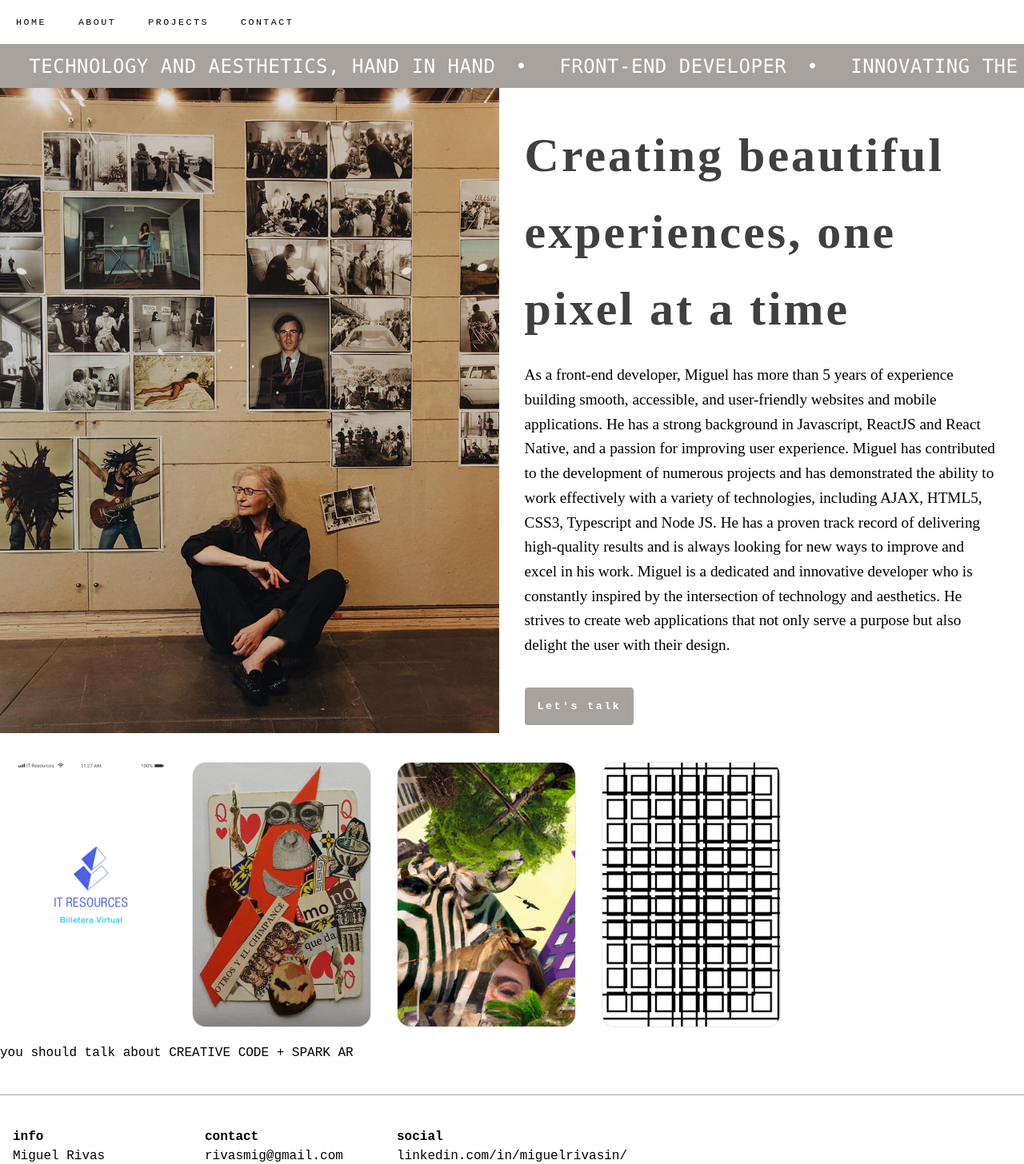
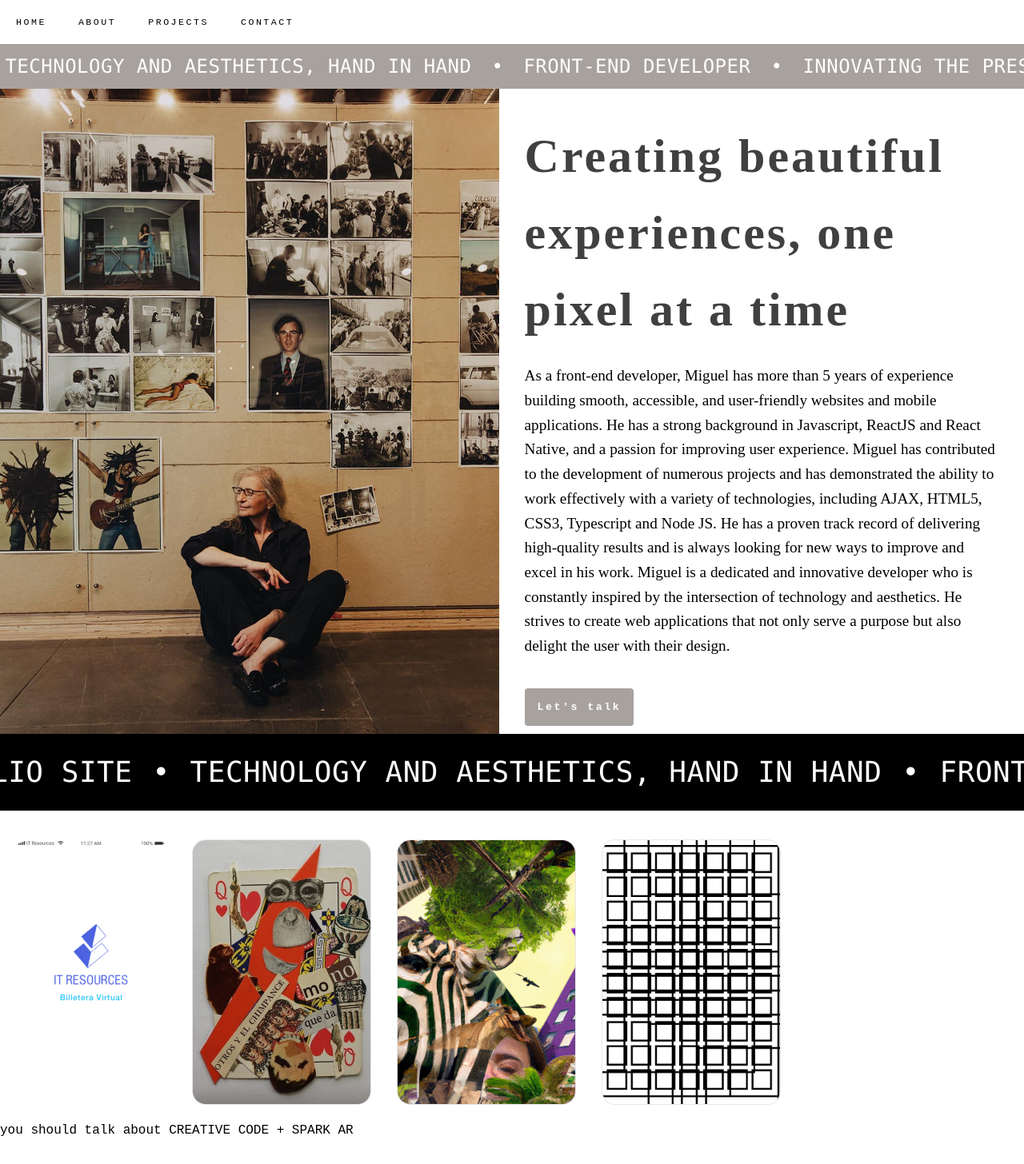
Before and after one commit to miuel/porfolio, a React (Create React App) app in the folder my-portfolio/: page / in a window 1280 px wide. Shown: the top 1456 px of the page at 80% size. Built offline with nearby package versions, Linux system fonts and the light colour scheme.

Commit message:
made Marquee component as custom marquee file

```diff
--- a/my-portfolio/src/api/data-mock.json
+++ b/my-portfolio/src/api/data-mock.json
@@ -75,6 +75,7 @@
     ]
   },
   "projects": {
+    "title": "Projects",
     "header": "The process of creating a project involves identifying the goal and scope, gathering resources and assembling a team, developing a plan, and regularly assessing progress. Once the project is completed, it is important to reflect on the process and evaluate its success. This includes reviewing what worked well, what could have been done differently, and what can be learned from the experience."
   },
   "contact": {
--- /dev/null
+++ b/my-portfolio/src/components/Marquee.js
@@ -0,0 +1,35 @@
+// Marquee component
+// This component is used to display a custom marquee
+
+import React from "react";
+
+const Marquee = ({ data, bgColor, repeatTimes = 3, height, fontSize }) => {
+  const arrRepeatTimes = Array.from({ length: repeatTimes });
+
+  return (
+    <div className={`${bgColor} text-white py-2 ${height} marquee--is-animating overflow-x-hidden`}>
+      <div className="marquee__inner">
+        {arrRepeatTimes &&
+          arrRepeatTimes.map(
+            (item, index) =>
+              index <= repeatTimes && (
+                <div className="marquee__groups">
+                  <div className={` marquee__group font-mono letter-spacing-sm ${fontSize} `}>
+                    {data.map((marquee) => {
+                      return (
+                        <>
+                          <span className="uppercase">{marquee.text}</span>
+                          <span className="marquee__bullet">•</span>
+                        </>
+                      );
+                    })}
+                  </div>
+                </div>
+              )
+          )}
+      </div>
+    </div>
+  );
+};
+
+export default Marquee;
--- a/my-portfolio/src/pages/Home.js
+++ b/my-portfolio/src/pages/Home.js
@@ -2,6 +2,7 @@
 import { Link } from "react-router-dom";
 import Card from "../components/Card";
 import data from "../api/data-mock.json";
+import Marquee from "../components/Marquee";
 
 const HomePage = () => {
   if (window) {
@@ -9,40 +10,13 @@ const HomePage = () => {
   }
   return (
     <>
-      <div className=" bg-stone-400 text-white py-2 ticker-h ticker--is-animating overflow-x-hidden ">
-        <div className="ticker__inner">
-          <div className="ticker__groups">
-            <div className="ticker__group font-mono letter-spacing-sm text-2xl ">
-              {data.home.marqueeText.map((marquee) => (
-                <>
-                  <span className="uppercase"> {marquee.text}</span>
-                  <span className="ticker__bullet">•</span>
-                </>
-              ))}
-            </div>
-          </div>
-          <div className="ticker__groups">
-            <div className="ticker__group font-mono letter-spacing-sm text-2xl ">
-              {data.home.marqueeText.map((marquee) => (
-                <>
-                  <span className="uppercase"> {marquee.text}</span>
-                  <span className="ticker__bullet">•</span>
-                </>
-              ))}
-            </div>
-          </div>
-          <div className="ticker__groups">
-            <div className="ticker__group font-mono letter-spacing-sm text-2xl ">
-              {data.home.marqueeText.map((marquee) => (
-                <>
-                  <span className="uppercase"> {marquee.text}</span>
-                  <span className="ticker__bullet">•</span>
-                </>
-              ))}
-            </div>
-          </div>
-        </div>
-      </div>
+      <Marquee
+        data={data.home.marqueeText}
+        repeatTimes={3}
+        bgColor="bg-stone-400"
+        height={"h-14"}
+        fontSize={"text-2xl"}
+      />
 
       <section className="relative flex gap-8 m-0 home-section-h">
         <div className="w-1/2">
@@ -57,7 +31,9 @@ const HomePage = () => {
           <h1 className="text-6xl line-height-1-6 font-bold font-bodoni py-5">
             {data.home.slogan}
           </h1>
-          <p className="break-words paragraph-style mb-12">{data.home.homeText}</p>
+          <p className="break-words paragraph-style mb-12">
+            {data.home.homeText}
+          </p>
 
           <Link
             className="bg-stone-400 text-white font-bold p-4 rounded hover:bg-white hover:text-stone-400 hover:border hover:border-stone-400"
@@ -68,6 +44,14 @@ const HomePage = () => {
         </div>
       </section>
 
+      <Marquee
+        data={data.home.marqueeText}
+        repeatTimes={1}
+        bgColor="bg-black"
+        height={"h-24"}
+        fontSize={"text-4xl"}
+      />
+
       <section className="mt-4 p-5 flex gap-8 m-0 home-section-h">
         <img src={data.walletSm} className="w-auto " />
 
@@ -76,8 +60,7 @@ const HomePage = () => {
         <Card image={data.grid} />
       </section>
 
-      <span>you should talk about CREATIVE CODE + SPARK AR  </span>
-
+      <span>you should talk about CREATIVE CODE + SPARK AR </span>
     </>
   );
 };
--- a/my-portfolio/src/pages/Projects.js
+++ b/my-portfolio/src/pages/Projects.js
@@ -8,17 +8,14 @@ const ProjectPage = () => {
   }
   return (
     <section className="overflow-auto max-w-6xl m-auto">
+      <h1 className="py-5">{data.projects.title}</h1>
       <div className="mt-5 py-4 border-y border-y-stone-400">
         <p className="paragraph-style text-85rgba">{data.projects.header}</p>
       </div>
-      <h1 className="text-6xl line-height-1-6 font-bold font-bodoni py-5">
-        Projects
-      </h1>
 
-
-      <h1 className="text-xl line-height-1-6 font-bold font-bodoni py-5">
+      <h2 className="text-2xl text-85rgba py-5">
         Mobile
-      </h1>
+      </h2>
 
       <div className="grid-col-custom">
         <div>
@@ -26,38 +23,23 @@ const ProjectPage = () => {
           <small>mobile developer - react native</small>
         </div>
         <div>
-          <img src={data.wallet} className="w-auto rounded-md border-stone-400 border "
+          <img
+            src={data.wallet}
+            className="w-auto rounded-md border-stone-400 border "
             alt=""
             loading="lazy"
-            />
-            <small>mobile developer - react native</small>
+          />
+          <small>mobile developer - react native</small>
         </div>
       </div>
 
       <div className="mt-5 h-56 sm:h-64 xl:h-80 2xl:h-96">
         <Carousel>
-          <img
-            src={data.intro}
-            alt="..."
-            className="object-contain"
-          />
-          <img
-            src={data.collageAnimal}
-            alt="..."
-          />
-          <img
-            src={data.grid}
-            alt="..."
-          />
-          <img
-            src={data.imgMonkey}
-            alt="..."
-          />
-          <img
-            src={data.grid}
-            alt="..."
-          />
-
+          <img src={data.intro} alt="..." className="object-contain" />
+          <img src={data.collageAnimal} alt="..." />
+          <img src={data.grid} alt="..." />
+          <img src={data.imgMonkey} alt="..." />
+          <img src={data.grid} alt="..." />
         </Carousel>
       </div>
     </section>
```
Also changed, not shown: my-portfolio/src/tailwind.css.
